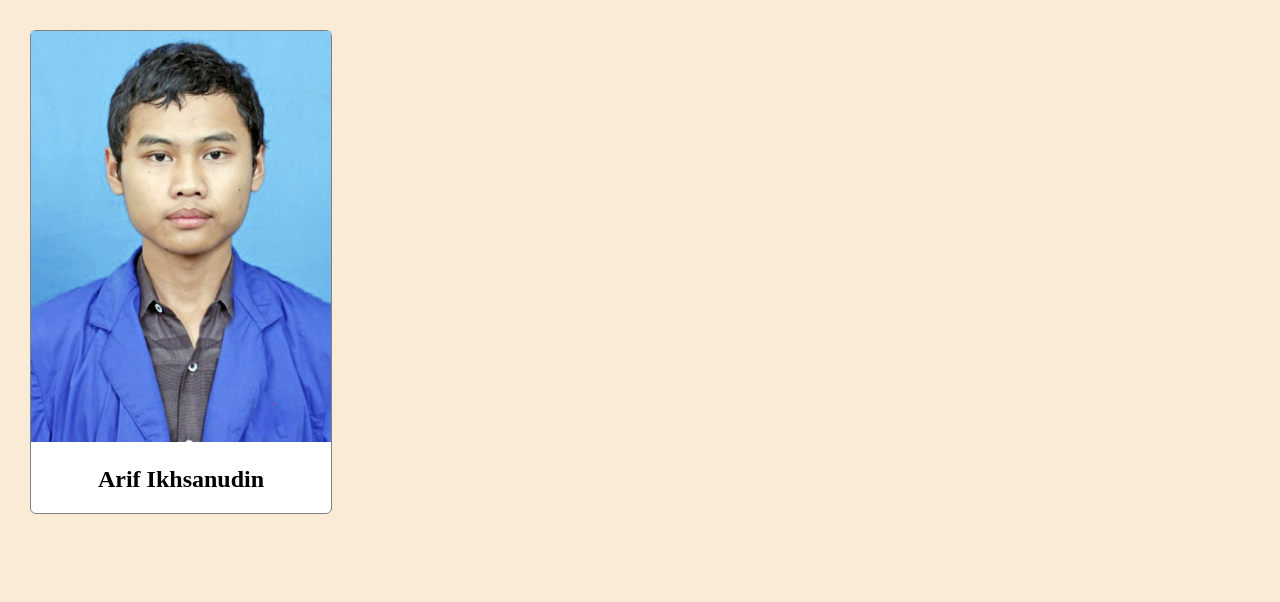
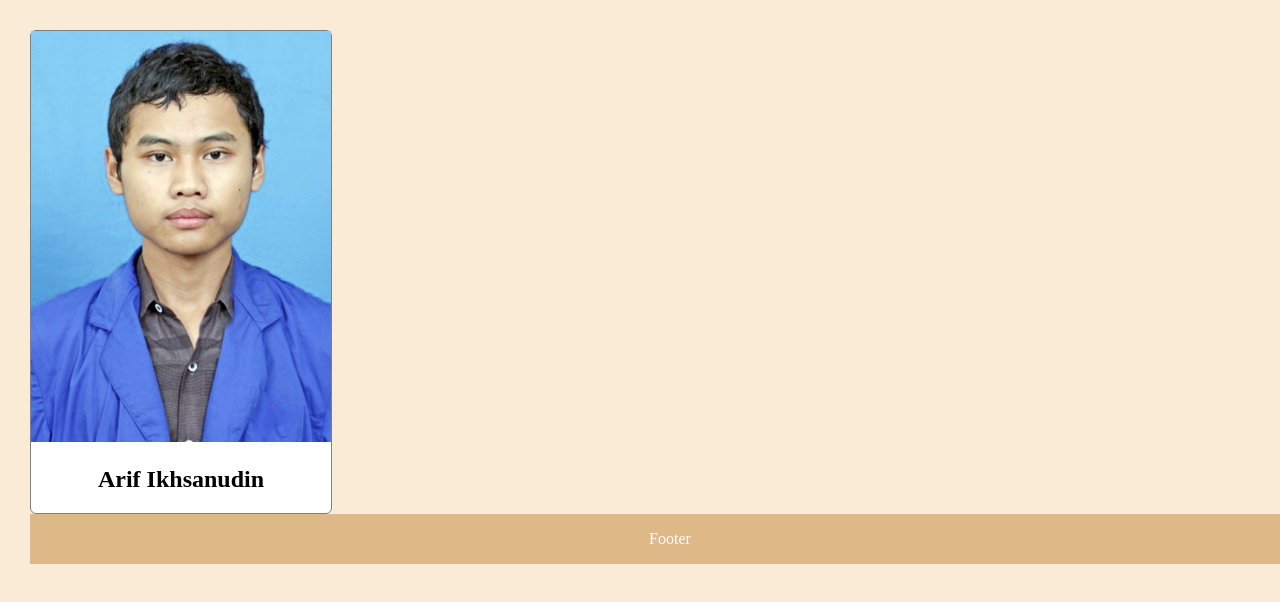
Before and after one commit to arifikhsan/my-repo-from-remote, a plain HTML site: page index.html in a window 1280 px wide. Shown: the top 602 px of the page. Drawn offline with Linux system fonts and the light colour scheme.

Commit message:
add style for footer

```diff
--- a/index.html
+++ b/index.html
@@ -1,14 +1,18 @@
 <!DOCTYPE html>
 <html>
   <head>
-      <link rel="stylesheet" href="style.css">
+    <link rel="stylesheet" href="style.css" />
   </head>
 
   <body>
     <div id="profile-container">
-        <img id="profile-image" src="images/arifikhsanudin.jpg" alt="profile image" />
-        <h2 id="profile-name">Arif Ikhsanudin</h2>
+      <img
+        id="profile-image"
+        src="images/arifikhsanudin.jpg"
+        alt="profile image"
+      />
+      <h2 id="profile-name">Arif Ikhsanudin</h2>
     </div>
+    <div id="footer">Footer</div>
   </body>
-
 </html>
--- a/style.css
+++ b/style.css
@@ -19,3 +19,12 @@ body {
 #profile-name {
     text-align: center;
 }
+
+#footer {
+    width: 100%;
+    height: 50px;
+    line-height: 50px;
+    background-color: burlywood;
+    text-align: center;
+    color: white;
+}
```
